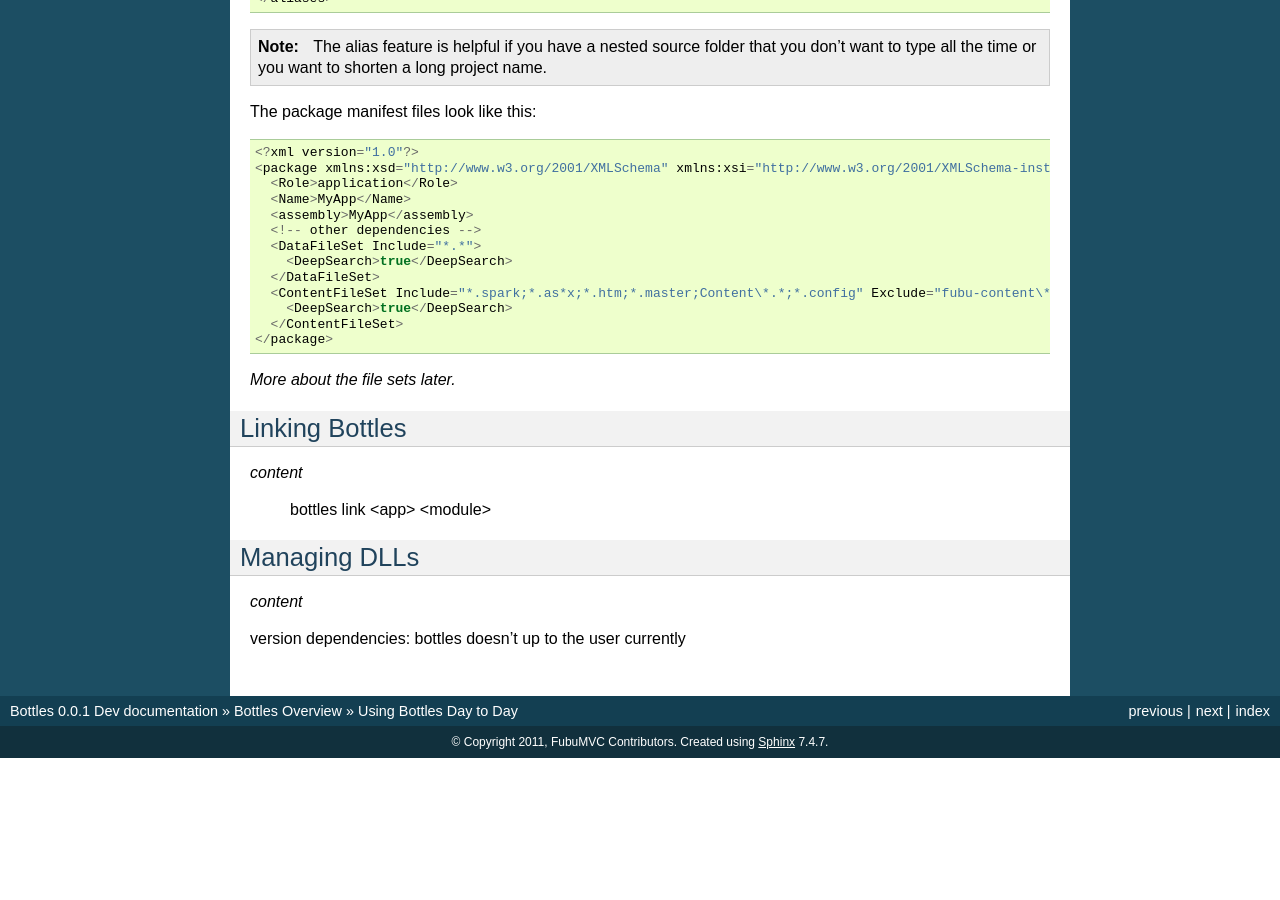
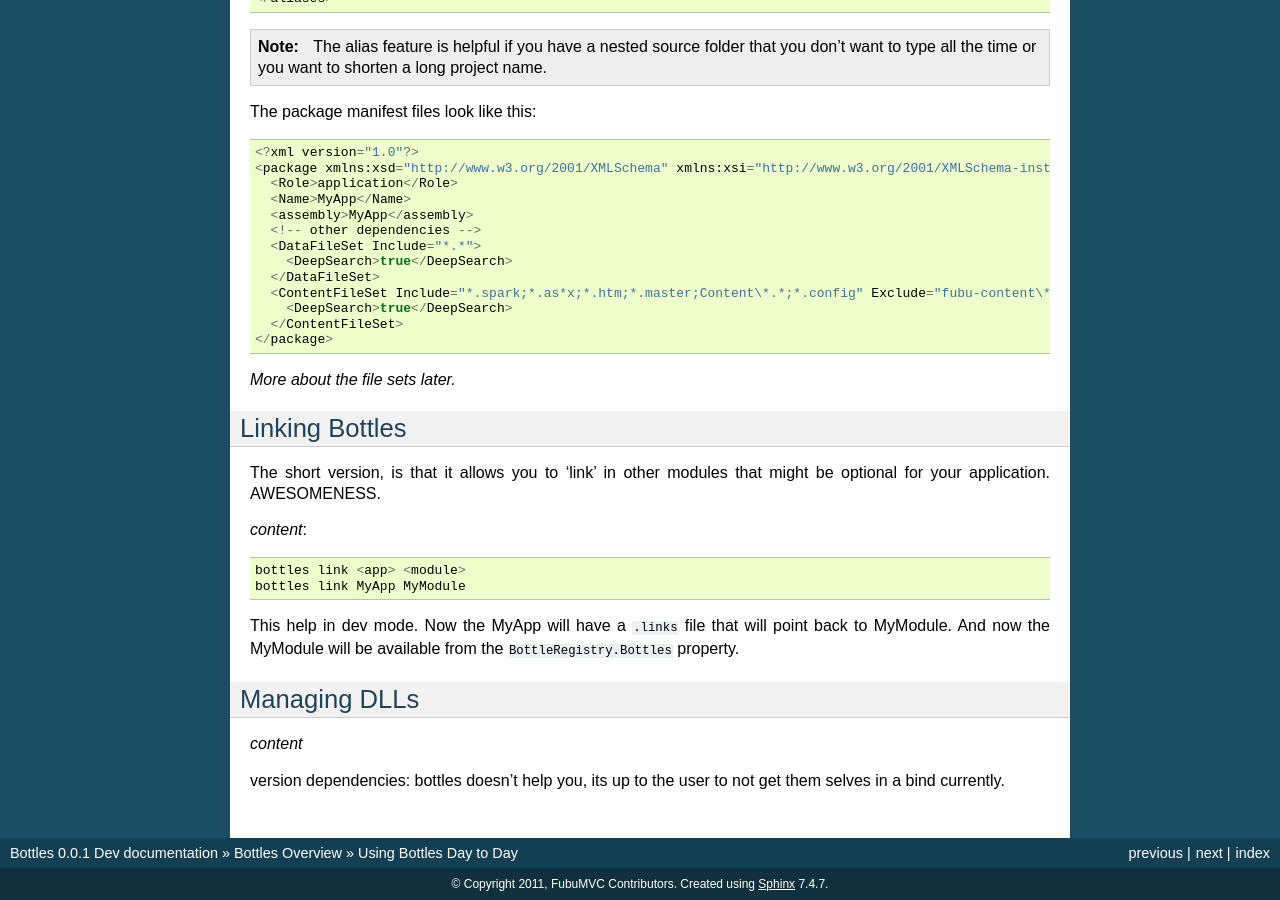
Before and after one commit to FubuMvcArchive/bottles, a Sphinx documentation site: the page built from docs/source/overview/daytoday.rst, in a window 1280 px wide and 900 px high, scrolled down 817 px. Built offline with Sphinx 7.4.7, drawn with Linux system fonts in a browser that asks for light colours; before the commit the page ends 1575 px from its top, so only the background shows below that.

Commit message:
adding some link docs

```diff
--- a/docs/source/overview/daytoday.rst
+++ b/docs/source/overview/daytoday.rst
@@ -71,13 +71,22 @@ The package manifest files look like this::
 Linking Bottles
 ---------------
 
-*content*
+The short version, is that it allows you to 'link' in other modules that might
+be optional for your application. AWESOMENESS.
+
+*content*::
 
     bottles link <app> <module>
+    bottles link MyApp MyModule
+
+This help in dev mode. Now the MyApp will have a ``.links`` file that will point
+back to MyModule. And now the MyModule will be available from the
+``BottleRegistry.Bottles`` property.
 
 Managing DLLs
 -------------
 
 *content*
 
-version dependencies: bottles doesn't up to the user currently
+version dependencies: bottles doesn't help you, its up to the user
+to not get them selves in a bind currently.
```
